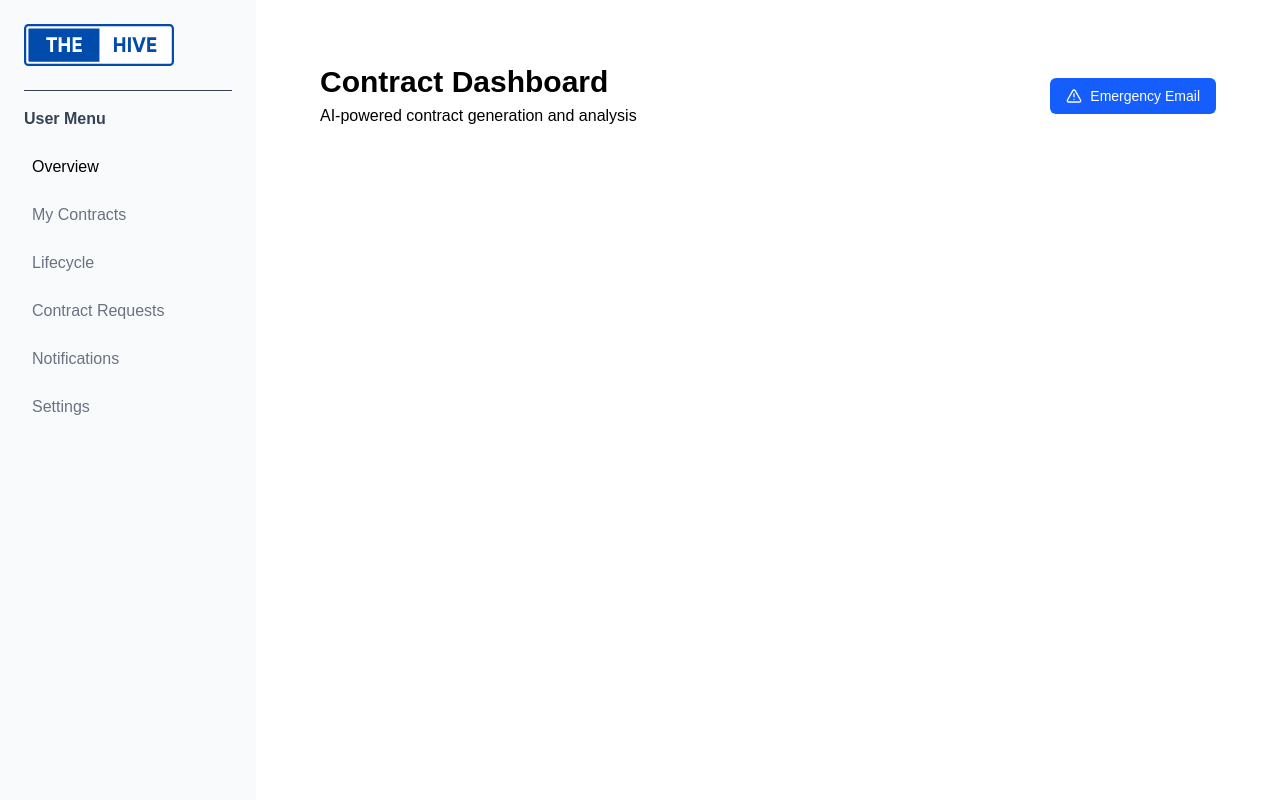
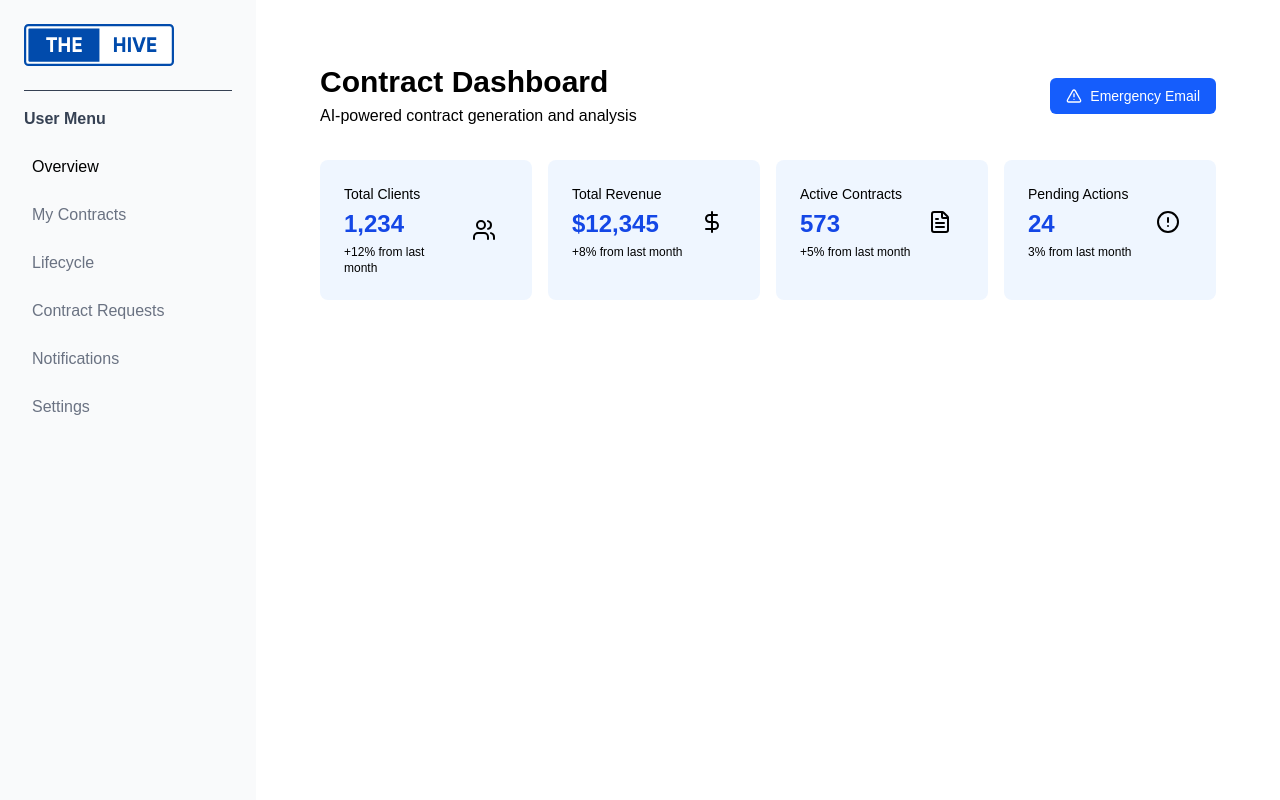
Before and after one commit to SHIBINSHA02/The-Hive, a Next.js app: page /dashboard in a window 1280 px wide. Shown: the top 800 px of the page. Built offline with nearby package versions, Linux system fonts and the light colour scheme.

Commit message:
created statcasrd

```diff
--- a/app/(protected)/dashboard/page.tsx
+++ b/app/(protected)/dashboard/page.tsx
@@ -5,6 +5,7 @@ import { Users, DollarSign, Activity, FileText, Clock, AlertCircle } from "lucid
 import { EmergencyEmailDialog } from "@/components/dashboard/EmergencyEmailDialog";
 
 import { ContractTable, Contract } from "@/components/dashboard/ContractTable";
+import { StatCard } from "@/components/dashboard/StatCard";
 // Mock data for demonstration
 const deadlineContracts: Contract[] = [
   { id: "1", clientName: "Acme Corp", contractTitle: "Software License Agreement", deadline: "Dec 2, 2024", amount: "$45,000", status: "urgent", email: "contact@acme.com" },
@@ -50,6 +51,32 @@ export default function DashboardPage() {
             <EmergencyEmailDialog />
           </div>
         </header>
+        <section className="grid grid-cols-1 sm:grid-cols-2 lg:grid-cols-4 gap-4 mb-8">
+          <StatCard
+            title="Total Clients"
+            value="1,234"
+            icon={Users}
+            trend={{ value: 12, isPositive: true }}
+          />
+          <StatCard
+            title="Total Revenue"
+            value="$12,345"
+            icon={DollarSign}
+            trend={{ value: 8, isPositive: true }}
+          />
+          <StatCard
+            title="Active Contracts"
+            value="573"
+            icon={FileText}
+            trend={{ value: 5, isPositive: true }}
+          />
+          <StatCard
+            title="Pending Actions"
+            value="24"
+            icon={AlertCircle}
+            trend={{ value: 3, isPositive: false }}
+          />
+        </section>
     </div>
     </div>
   );
--- /dev/null
+++ b/components/dashboard/StatCard.tsx
@@ -0,0 +1,36 @@
+// components/dashboard/StatCard.tsx
+import { LucideIcon } from "lucide-react";
+
+interface StatCardProps {
+    title: string;
+    value: string | number;
+    icon: LucideIcon;
+    trend?: {
+        value: number;
+        isPositive: boolean;
+    };
+    className?: string;
+}
+
+export function StatCard({ title, value, icon: Icon, trend }: StatCardProps) {
+    return (
+        <div className=
+            "rounded-lg p-6 shadow-card hover:shadow-card-hover transition-shadow bg-blue-50 duration-200">
+            <div className="flex items-center justify-between">
+                <div>
+                    <p className="text-sm font-medium text-muted-foreground">{title}</p>
+                    <p className="text-2xl font-bold text-blue-700 mt-1">{value}</p>
+                    {trend && (
+                        <p className=
+                            "text-xs mt-1">
+                            {trend.isPositive ? "+" : ""}{trend.value}% from last month
+                        </p>
+                    )}
+                </div>
+                <div className="h-12 w-12 rounded-lg bg-accent flex items-center justify-center">
+                    <Icon className="h-6 w-6 text-primary" />
+                </div>
+            </div>
+        </div>
+    );
+}
```
